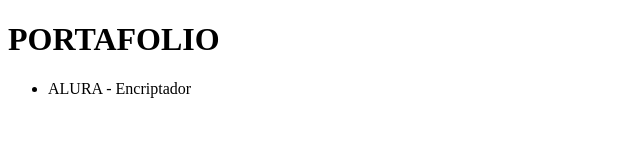
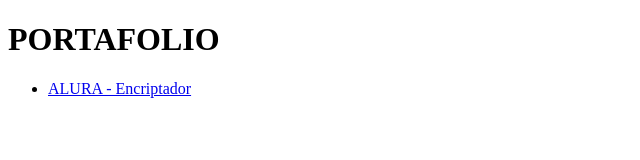
Before and after one commit to ascrho/MarcosQuintero, a plain HTML site: page docs/index.html in a window 1280 px wide. Shown: the whole page, without its empty margins (0-640 px from the left). Drawn offline with Linux system fonts and the light colour scheme.

Commit message:
Primer commit ALURA - Encriptador

```diff
--- a/docs/index.html
+++ b/docs/index.html
@@ -13,7 +13,7 @@
 
     <main>
         <ul>
-            <li><a href="https://ascrho.github.io/ALURA_Encriptador/"></a> ALURA - Encriptador</li>
+            <li><a href="https://ascrho.github.io/ALURA_Encriptador/">ALURA - Encriptador</a></li>
         </ul>
     </main>
 
```
